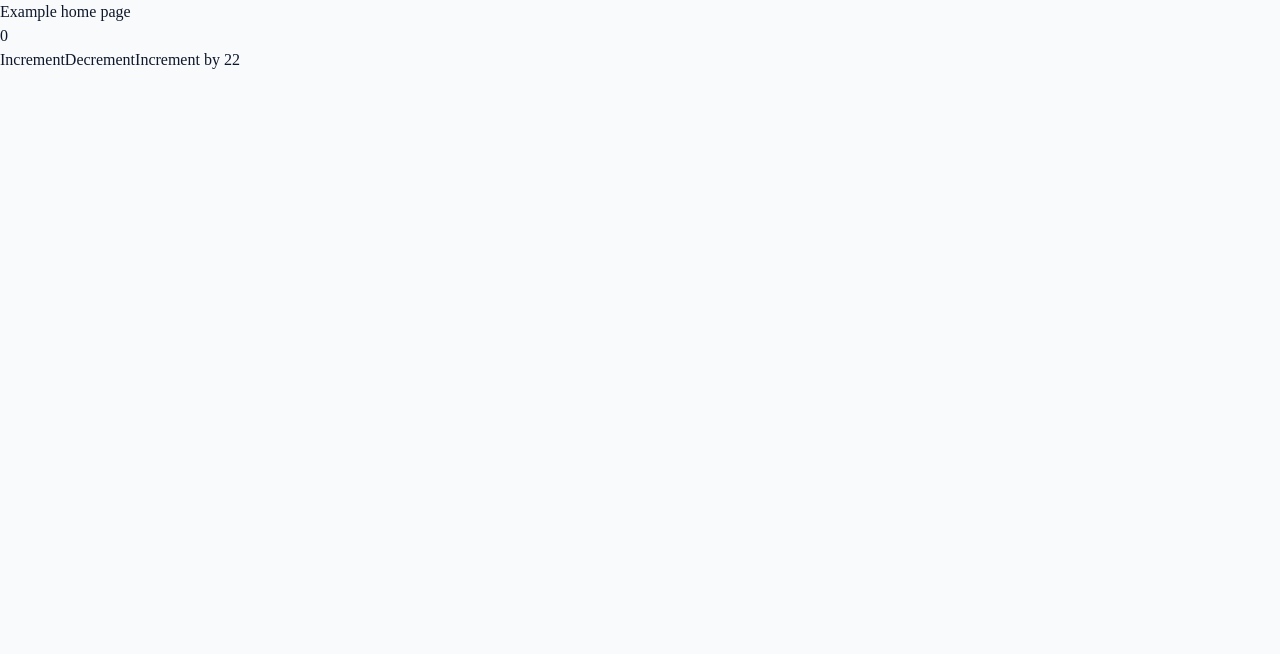
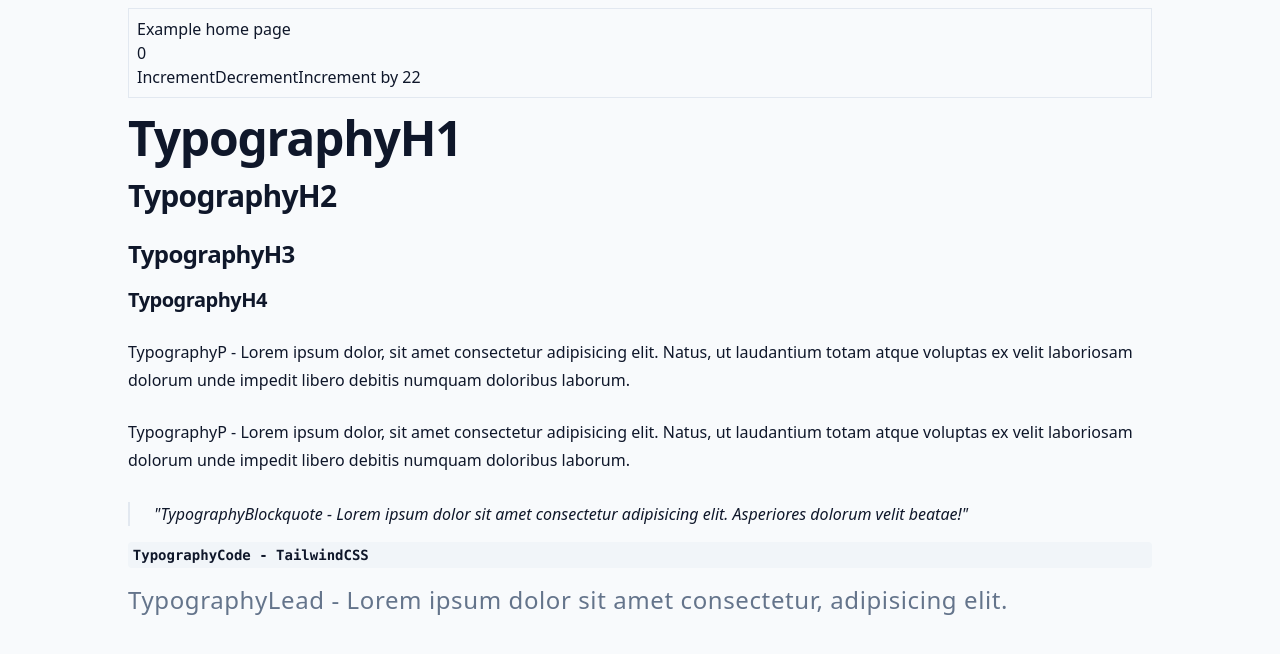
Before and after one commit to mathewbushuru/react-starter-kit, a React (Vite) app: page / in a window 1280 px wide. Shown: the top 654 px of the page. Built offline with nearby package versions, Linux system fonts and the light colour scheme.

Commit message:
Typography

```diff
--- a/package.json
+++ b/package.json
@@ -29,6 +29,8 @@
     "@vitejs/plugin-react": "^3.1.0",
     "autoprefixer": "^10.4.14",
     "postcss": "^8.4.22",
+    "prettier": "^2.8.7",
+    "prettier-plugin-tailwindcss": "^0.2.7",
     "tailwindcss": "^3.3.1",
     "typescript": "^4.9.3",
     "vite": "^4.2.0"
--- /dev/null
+++ b/src/components/UI/Typography/index.tsx
@@ -0,0 +1,63 @@
+import { FC } from "react";
+
+interface TypographyProps {
+  children: React.ReactNode;
+}
+
+export const TypographyBlockquote: FC<TypographyProps> = ({ children }) => {
+  return (
+    <blockquote className="mt-3 border-l-2 pl-6 italic">{children}</blockquote>
+  );
+};
+
+export const TypographyCode: FC<TypographyProps> = ({ children }) => {
+  return (
+    <blockquote className="rounded bg-muted px-[0.3rem] py-[0.2rem] font-mono text-sm font-semibold">
+      {children}
+    </blockquote>
+  );
+};
+
+export const TypographyH1: FC<TypographyProps> = ({ children }) => {
+  return (
+    <h1 className="scroll-m-20 text-4xl font-extrabold tracking-tight lg:text-5xl">
+      {children}
+    </h1>
+  );
+};
+
+export const TypographyH2: FC<TypographyProps> = ({ children }) => {
+  return (
+    <h2 className="scroll-m-20 pb-2 text-3xl font-semibold tracking-tight first:mt-0">
+      {children}
+    </h2>
+  );
+};
+
+export const TypographyH3: FC<TypographyProps> = ({ children }) => {
+  return (
+    <h3 className="scroll-m-20 text-2xl font-semibold tracking-tight">
+      {children}
+    </h3>
+  );
+};
+
+export const TypographyH4: FC<TypographyProps> = ({ children }) => {
+  return (
+    <h4 className="scroll-m-20 text-xl font-semibold tracking-tight">
+      {children}
+    </h4>
+  );
+};
+
+export const TypographyLead: FC<TypographyProps> = ({ children }) => {
+  return (
+    <p className=" text-lg font-light sm:font-extralight tracking-wide text-muted-foreground sm:text-2xl">
+      {children}
+    </p>
+  );
+};
+
+export const TypographyP: FC<TypographyProps> = ({ children }) => {
+  return <p className="mt-2 leading-7">{children}</p>;
+};
--- a/src/components/UI/index.ts
+++ b/src/components/UI/index.ts
@@ -1 +1,2 @@
 export * from "@/components/UI/Button";
+export * from "@/components/UI/Typography";
--- a/src/features/example-feature/pages/home-example/index.tsx
+++ b/src/features/example-feature/pages/home-example/index.tsx
@@ -1,7 +1,17 @@
 import { FC } from "react";
 import { useSelector, useDispatch } from "react-redux";
 
-import { Button } from "@/components/UI";
+import {
+  Button,
+  TypographyBlockquote,
+  TypographyCode,
+  TypographyH1,
+  TypographyH2,
+  TypographyH3,
+  TypographyH4,
+  TypographyP,
+  TypographyLead
+} from "@/components/UI";
 
 import {
   incrementAction,
@@ -17,7 +27,9 @@ export const ExampleHomePage: FC<HomePageProps> = ({}) => {
   const value = useSelector((state: any) => state.counter.value);
 
   return (
-    <div className="min-h-screen bg-primary-foreground text-primary">
+    <div className="min-h-screen bg-primary-foreground text-primary p-2">
+      <div className="max-w-5xl sm:mx-auto">
+        <div className="border mb-4 p-2">
           Example home page
           <div>{value}</div>
           <Button onClick={() => dispatch(incrementAction())}>Increment</Button>
@@ -25,7 +37,39 @@ export const ExampleHomePage: FC<HomePageProps> = ({}) => {
           <Button onClick={() => dispatch(incrementByAmountAction(22))}>
             Increment by 22
           </Button>
+        </div>
 
+        <div className="flex flex-col gap-4">
+          <TypographyH1>TypographyH1</TypographyH1>
+
+          <TypographyH2>TypographyH2</TypographyH2>
+
+          <TypographyH3>TypographyH3</TypographyH3>
+
+          <TypographyH4>TypographyH4</TypographyH4>
+
+          <TypographyP>
+            TypographyP - Lorem ipsum dolor, sit amet consectetur adipisicing
+            elit. Natus, ut laudantium totam atque voluptas ex velit laboriosam
+            dolorum unde impedit libero debitis numquam doloribus laborum.
+          </TypographyP>
+
+          <TypographyP>
+            TypographyP - Lorem ipsum dolor, sit amet consectetur adipisicing
+            elit. Natus, ut laudantium totam atque voluptas ex velit laboriosam
+            dolorum unde impedit libero debitis numquam doloribus laborum.
+          </TypographyP>
+
+          <TypographyBlockquote>
+            "TypographyBlockquote - Lorem ipsum dolor sit amet consectetur
+            adipisicing elit. Asperiores dolorum velit beatae!"
+          </TypographyBlockquote>
+
+          <TypographyCode>TypographyCode - TailwindCSS</TypographyCode>
+
+          <TypographyLead>TypographyLead - Lorem ipsum dolor sit amet consectetur, adipisicing elit.</TypographyLead>
+        </div>
+      </div>
     </div>
   );
 };
--- a/src/index.css
+++ b/src/index.css
@@ -83,3 +83,7 @@ foreground color: component's text color
     font-feature-settings: "rlig" 1, "calt" 1;
   }
 }
+
+:root{
+  font-family: system-ui, -apple-system, BlinkMacSystemFont, 'Segoe UI', Roboto, Oxygen, Ubuntu, Cantarell, 'Open Sans', 'Helvetica Neue', sans-serif;
+}
```
Also changed, not shown: 1 other file (tests, documents, lock files or other folders). Lines whose indentation alone changed are shown as unchanged.
